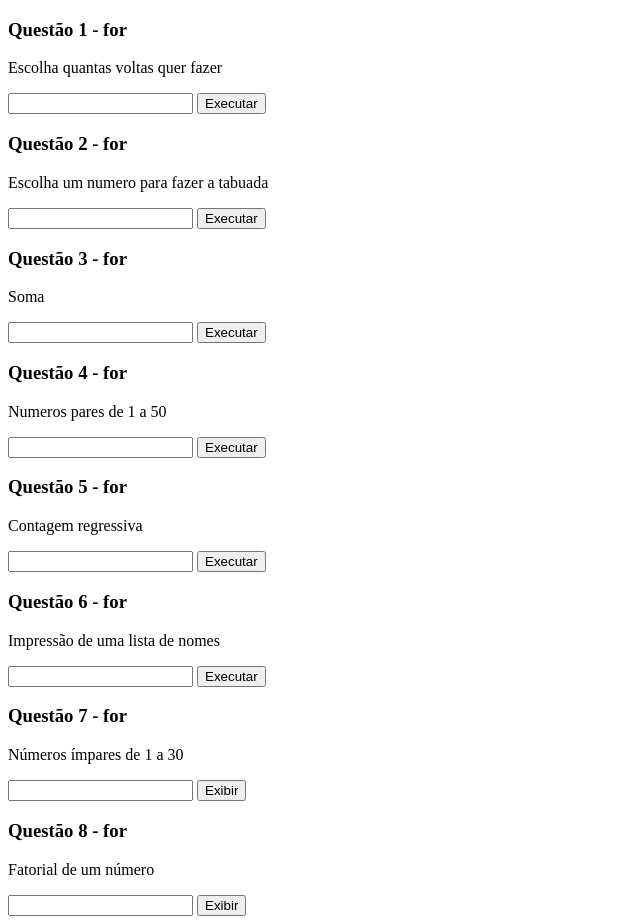
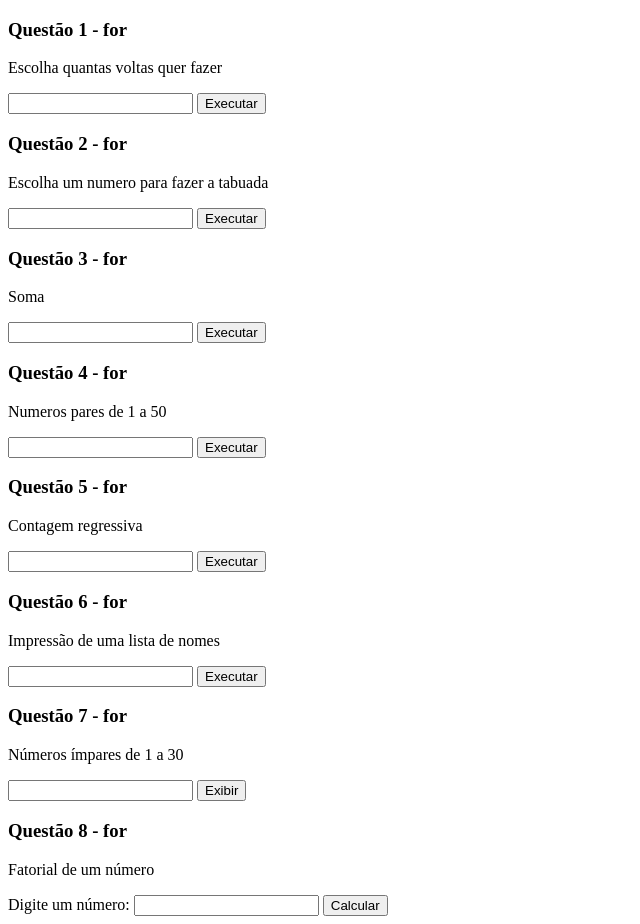
Before and after one commit to Macielsbdev/javascript-repeticoes, a plain HTML site: page index.html in a window 1280 px wide. Shown: the whole page, without its empty margins (0-640 px from the left). Drawn offline with Linux system fonts and the light colour scheme.

```diff
--- a/index.html
+++ b/index.html
@@ -1,10 +1,12 @@
 <!DOCTYPE html>
 <html lang="pt-BR">
+
 <head>
     <meta charset="UTF-8">
     <meta name="viewport" content="width=device-width, initial-scale=1.0">
     <title>Estruturas de Repetição</title>
 </head>
+
 <body>
     <div>
         <h3>Questão 1 - for</h3>
@@ -66,7 +68,7 @@
     <div>
         <h3>Questão 7 - for</h3>
         <p>Números ímpares de 1 a 30</p>
-        <input type="text" id="numeros">
+        <input type="text" id="numerosImpares">
         <button onclick="exibirnumerosimpares()">Exibir</button>
         <div id="resultado"></div>
 
@@ -76,8 +78,9 @@
     <div>
         <h3>Questão 8 - for</h3>
         <p>Fatorial de um número</p>
-        <input type="text" id="calcularfatorial">
-        <button onclick="calcular()">Exibir</button>
+        <label for="numero">Digite um número:</label>
+        <input type="number" id="numero" min="0" />
+        <button onclick="calcularFatorial()">Calcular</button>
         <div id="resultado"></div>
 
     </div>
@@ -86,6 +89,8 @@
 
 
 
+
     <script src="index.js"></script>
 </body>
+
 </html>
--- a/index.js
+++ b/index.js
@@ -64,7 +64,7 @@ function imprimir(){
 
 
 function exibirnumerosimpares(){
-    let numerosValue = document.querySelector(`#numeros`).value;
+    let numerosValue = document.querySelector(`#numerosImpares`).value;
     for (let i = 1; i <=30; i++)
     console.log(i);
 
@@ -73,11 +73,19 @@ function exibirnumerosimpares(){
 }
 
 
-function calcularfatorial(){
-    let nomesValue = document.querySelector("calcularfatorial").value;
+function calcularFatorial(){
+    const num = parseInt(document.getElementById('numero').value);
     let fatorial = 1;
-    for (let i = 1; i <= 5; i++)
-        fatorial *=i;
-    console.log(i);
+    if (isNaN(num) || num < 0) {
+        document.getElementById('resultado').innerText = 'Por favor, insira um número inteiro não negativo.';
+        return;
+    }
+    for (let i = 1; i <= num; i++) {
+        fatorial *= i;
+    }
+
+
 
     }
+
+    }
```
